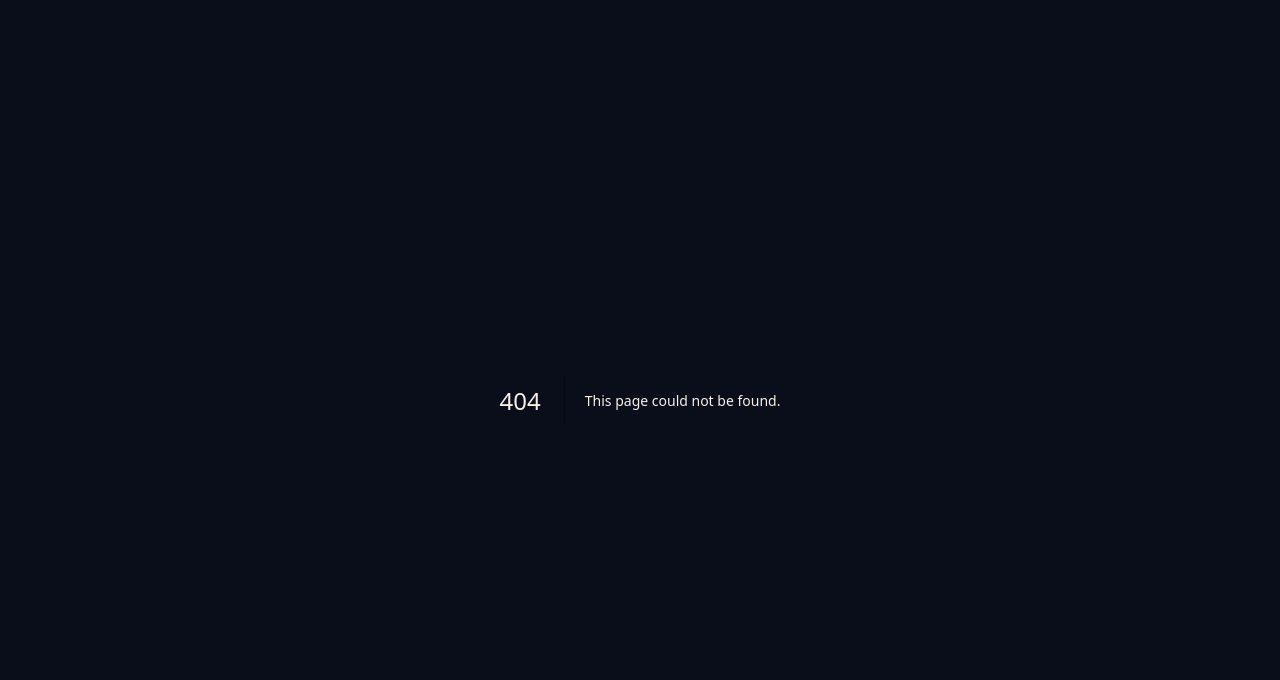
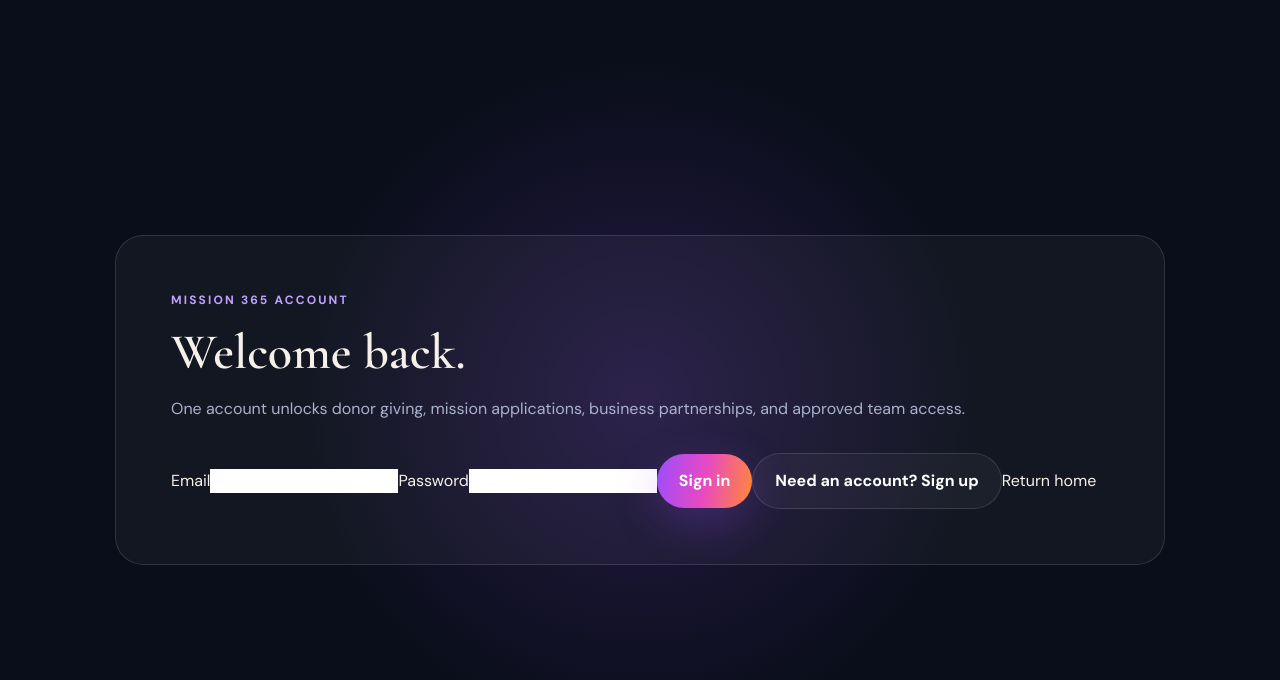
Before and after one commit to dolodorsey/mission-365, a Next.js app: page /login in a window 1280 px wide. Before the commit this address had no page. Shown: the top 680 px of the page. Built offline with nearby package versions, Linux system fonts and the light colour scheme; no server answers.

Commit message:
add Mission 365 authentication screen

```diff
--- /dev/null
+++ b/src/app/login/page.tsx
@@ -0,0 +1,38 @@
+'use client'
+
+import { FormEvent, useState } from 'react'
+import Link from 'next/link'
+import { supabase } from '@/lib/supabase'
+
+export default function LoginPage(){
+  const [email,setEmail]=useState('')
+  const [password,setPassword]=useState('')
+  const [mode,setMode]=useState<'login'|'signup'>('login')
+  const [message,setMessage]=useState('')
+  const [busy,setBusy]=useState(false)
+
+  async function submit(event:FormEvent){
+    event.preventDefault(); setBusy(true); setMessage('')
+    const result=mode==='login'
+      ? await supabase.auth.signInWithPassword({email,password})
+      : await supabase.auth.signUp({email,password})
+    setBusy(false)
+    if(result.error){setMessage(result.error.message);return}
+    if(mode==='signup'&&!result.data.session){setMessage('Account created. Check your email to verify your address.');return}
+    window.location.href='/app'
+  }
+
+  return <main className="status-page"><form className="status-card apply-card" onSubmit={submit}>
+    <p className="eyebrow">Mission 365 account</p>
+    <h1>{mode==='login'?'Welcome back.':'Create your account.'}</h1>
+    <p>One account unlocks donor giving, mission applications, business partnerships, and approved team access.</p>
+    <label>Email<input value={email} onChange={e=>setEmail(e.target.value)} type="email" autoComplete="email" required /></label>
+    <label>Password<input value={password} onChange={e=>setPassword(e.target.value)} type="password" autoComplete={mode==='login'?'current-password':'new-password'} minLength={8} required /></label>
+    <button className="button" disabled={busy}>{busy?'Working…':mode==='login'?'Sign in':'Create account'}</button>
+    {message&&<p>{message}</p>}
+    <button className="button button-ghost" type="button" onClick={()=>setMode(mode==='login'?'signup':'login')}>
+      {mode==='login'?'Need an account? Sign up':'Already registered? Sign in'}
+    </button>
+    <Link href="/">Return home</Link>
+  </form></main>
+}
```
